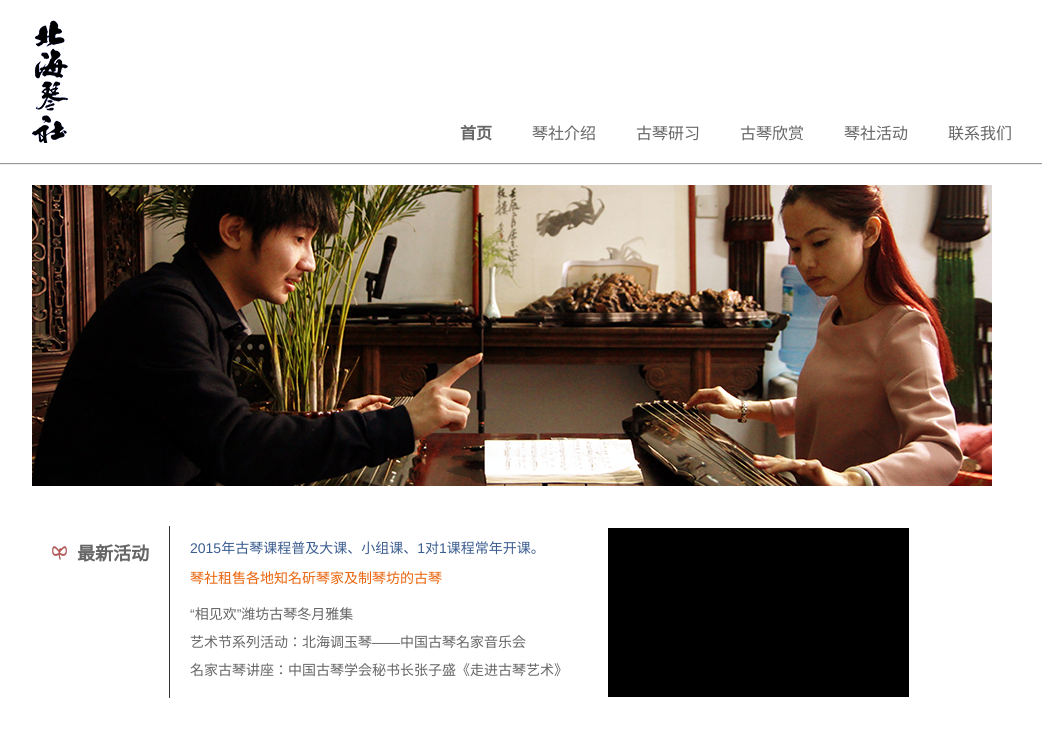
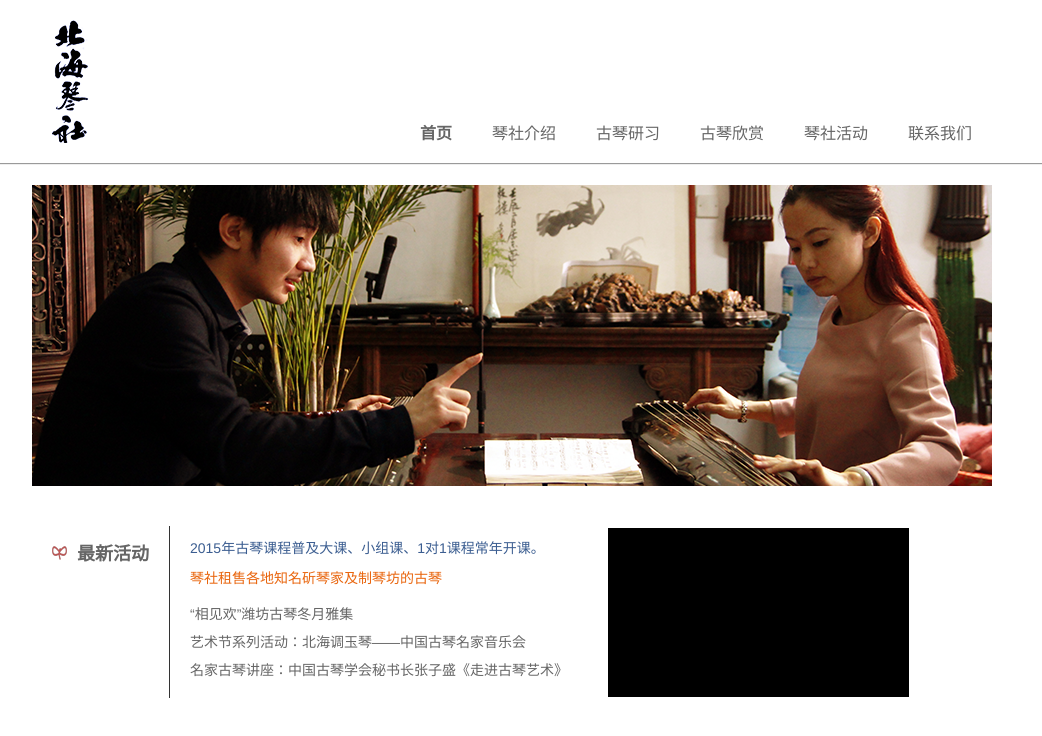
Before and after one commit to Garfield550/I-am-learing-web-develop, a Vue app in the folder BeiHaiGuzhengClub/: page / in a window 1280 px wide. Shown: the top 736 px of the page, without its empty margins (128-1170 px from the left). Built offline with nearby package versions, Linux system fonts and the light colour scheme.

Commit message:
Change Header styles

```diff
--- a/BeiHaiGuzhengClub/src/components/Header.vue
+++ b/BeiHaiGuzhengClub/src/components/Header.vue
@@ -32,7 +32,7 @@ export default {
     width: 100%;
 
     .bh-header-wapper {
-      width: 1000px;
+      width: 960px;
       margin-left: auto;
       margin-right: auto;
       margin-top: 20px;
@@ -66,7 +66,7 @@ export default {
         }
 
         ul li:last-child {
-          margin-right: 0;
+          margin-right: 20px;
         }
 
         ul li .bh-header-navlink {
```
